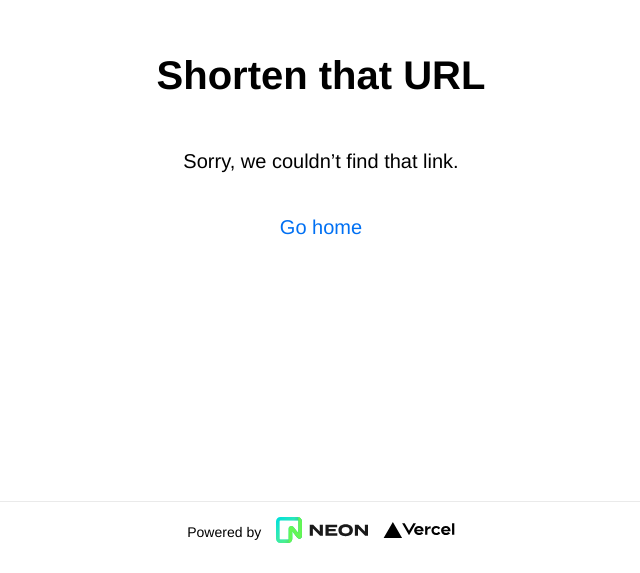
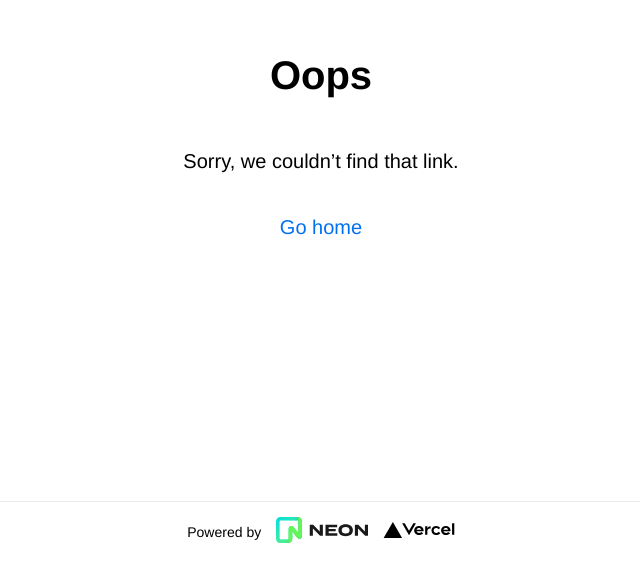
Before and after one commit to jawj/nextjs-ts-blog, a Next.js app: page /not-found in a window 1280 px wide. Shown: the part 227-800 px from the top of the page, without its empty margins (319-959 px from the left). Built offline with nearby package versions, Linux system fonts and the light colour scheme.

Commit message:
Refactoring

```diff
--- a/components/Page.tsx
+++ b/components/Layout.tsx
@@ -2,12 +2,14 @@ import { ReactNode } from 'react';
 import Head from 'next/head';
 import Image from 'next/image';
 
-export default function Page({ children }: { children: ReactNode }) {
+export default function Layout({ children }: { children: ReactNode }) {
   return <>
-    <Head><title>URL shortener</title></Head>
+    <Head>
+      <title>URL shortener</title>
+      <link rel="icon" href="/favicon-32x32.png" type="image/png"/>
+    </Head>
 
     <main>
-      <h1>Shorten that URL</h1>
       {children}
     </main>
 
@@ -17,7 +19,7 @@ export default function Page({ children }: { children: ReactNode }) {
         <Image src="/neon.svg" alt="Neon logo" width={92} height={26} />
       </a>
       <a href="https://vercel.com" target="_blank" rel="noreferrer">
-        <Image src="/vercel.svg" alt="Vercel Logo" width={72} height={16} />
+        <Image src="/vercel.svg" alt="Vercel logo" width={72} height={16} />
       </a>
     </footer>
   </>
--- a/components/Shorten.tsx
+++ b/components/Shorten.tsx
@@ -66,7 +66,7 @@ export default function Shorten () {
     </form>
     <div id='result'>
     { status === Status.EnteringUrl ? null :
-      status === Status.GettingShortUrl ? <p className='waiting'>Shortening URL, please wait ...</p> :
+      status === Status.GettingShortUrl ? <p className='waiting'><Image src='/puff.svg' alt='Loading' width={20} height={20} /> Shortening URL …</p> :
       status === Status.GotShortUrl || status === Status.CopiedUrl ? <p className='shortened'>
         <input type='text' value={shortUrl} ref={shortUrlInputRef} onClick={selectShortUrl} readOnly />{' '}
         <Image src={status === Status.CopiedUrl ? '/check.svg' : '/copy.svg'} alt="Copy" width={20} height={24} onClick={copyShortUrl} />
--- a/next.config.js
+++ b/next.config.js
@@ -2,6 +2,7 @@
 const nextConfig = {
   reactStrictMode: true,
   swcMinify: true,
+
   async rewrites() {
     return [{
       source: '/:token',
--- a/pages/_app.tsx
+++ b/pages/_app.tsx
@@ -1,8 +1,9 @@
 import '../styles/globals.css'
 import type { AppProps } from 'next/app'
+import Layout from '../components/Layout';
 
 function MyApp({ Component, pageProps }: AppProps) {
-  return <Component {...pageProps} />;
+  return <Layout><Component {...pageProps} /></Layout>;
 }
 
 export default MyApp;
--- a/pages/index.tsx
+++ b/pages/index.tsx
@@ -1,9 +1,11 @@
 import type { NextPage } from 'next';
-import Page from '../components/Page';
 import Shorten from '../components/Shorten';
 
 const Home: NextPage = () => {
-  return <Page><Shorten /></Page>;
+  return <>
+    <h1>Shorten that URL</h1>
+    <Shorten />
+  </>;
 }
 
 export default Home;
--- a/pages/not-found.tsx
+++ b/pages/not-found.tsx
@@ -1,12 +1,12 @@
 import type { NextPage } from 'next';
 import Link from 'next/link';
-import Page from '../components/Page';
 
 const Home: NextPage = () => {
-  return <Page>
+  return <>
+    <h1>Oops</h1>
     <p>Sorry, we couldn’t find that link.</p>
     <p><Link href='/'>Go home</Link></p>
-  </Page>;
+  </>;
 };
 
 export default Home;
```
Also changed, not shown: public/favicon-32x32.png (added), public/puff.svg (added).
